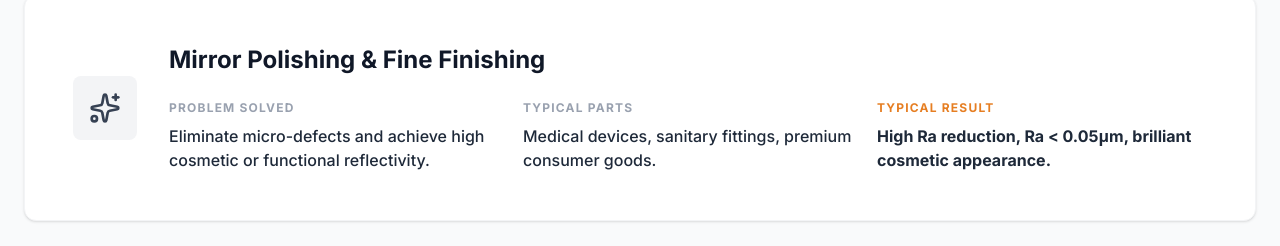
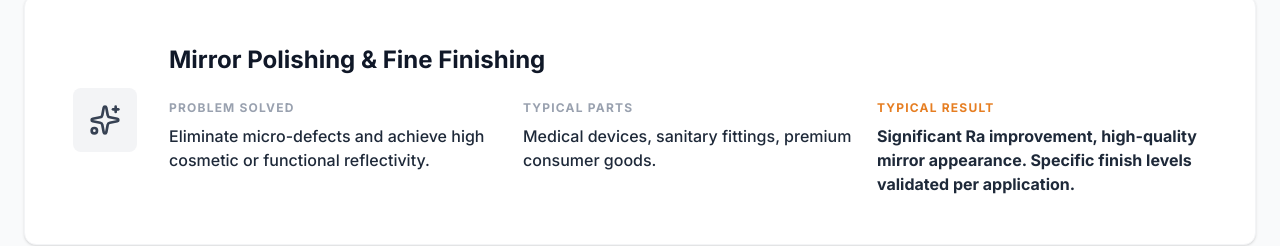
Before and after one commit to EricFTC/machine-solution, a React (Vite) app: page / in a window 1280 px wide. Shown: the part 3640-3886 px from the top of the page. Built offline with nearby package versions, Linux system fonts and the light colour scheme.

Commit message:
refactor: update finish quality descriptions
Generalize surface roughness claims to better align with varied application requirements and validation processes.

```diff
--- a/src/pages/HomePage.tsx
+++ b/src/pages/HomePage.tsx
@@ -322,7 +322,7 @@ export default function HomePage() {
                     </div>
                     <div>
                       <span className="block text-xs font-bold uppercase tracking-widest text-accent-orange mb-2">Typical Result</span>
-                      <p className="text-gray-800 font-bold">High Ra reduction, Ra &lt; 0.05μm, brilliant cosmetic appearance.</p>
+                      <p className="text-gray-800 font-bold">Significant Ra improvement, high-quality mirror appearance. Specific finish levels validated per application.</p>
                     </div>
                   </div>
                 </div>
--- a/src/pages/ManufacturingServicesPage.tsx
+++ b/src/pages/ManufacturingServicesPage.tsx
@@ -98,7 +98,7 @@ export default function ManufacturingServicesPage() {
                   <div className="w-8 h-8 rounded bg-gray-100 flex items-center justify-center shrink-0 mt-0.5"><CheckCircle2 className="w-5 h-5 text-gray-700" /></div>
                   <div>
                     <h4 className="font-bold text-gray-900 mb-1">Polishing & Mirror Finishing</h4>
-                    <p className="text-sm text-gray-600 leading-relaxed">Reducing Ra values down to &lt;0.05μm for cosmetic or functional high-reflectivity requirements.</p>
+                    <p className="text-sm text-gray-600 leading-relaxed">Significantly reducing Ra values for cosmetic or functional high-reflectivity requirements.</p>
                   </div>
                 </div>
                 <div className="bg-white border border-gray-200 p-6 rounded-lg flex items-start gap-4">
```
